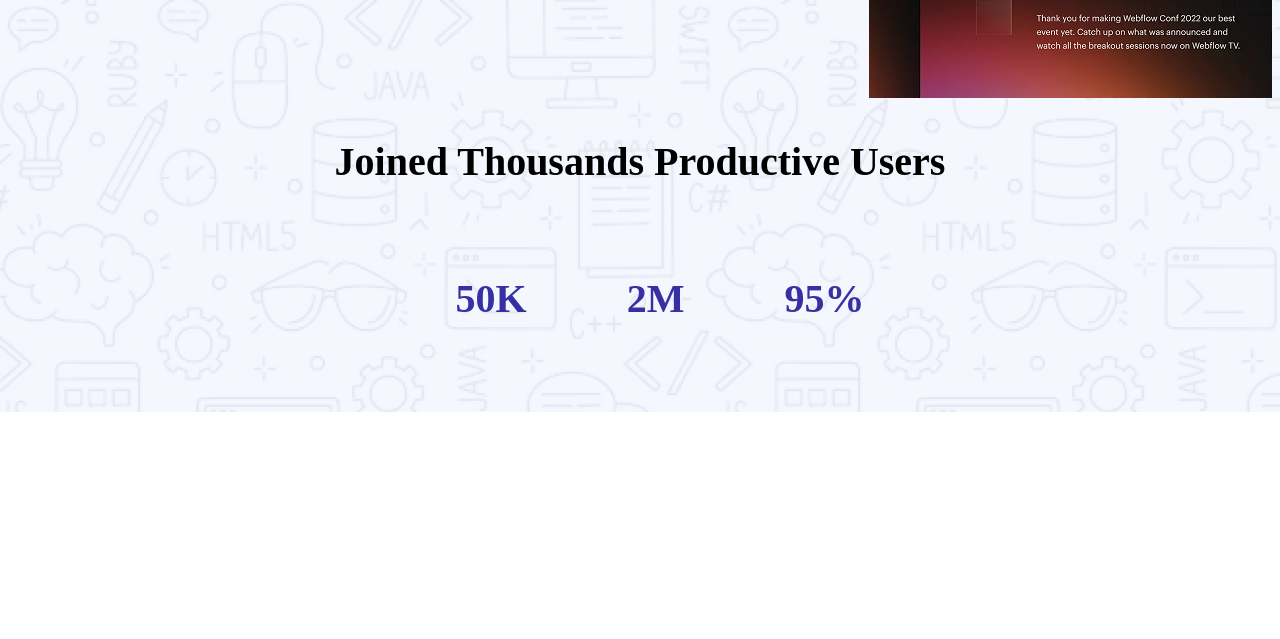
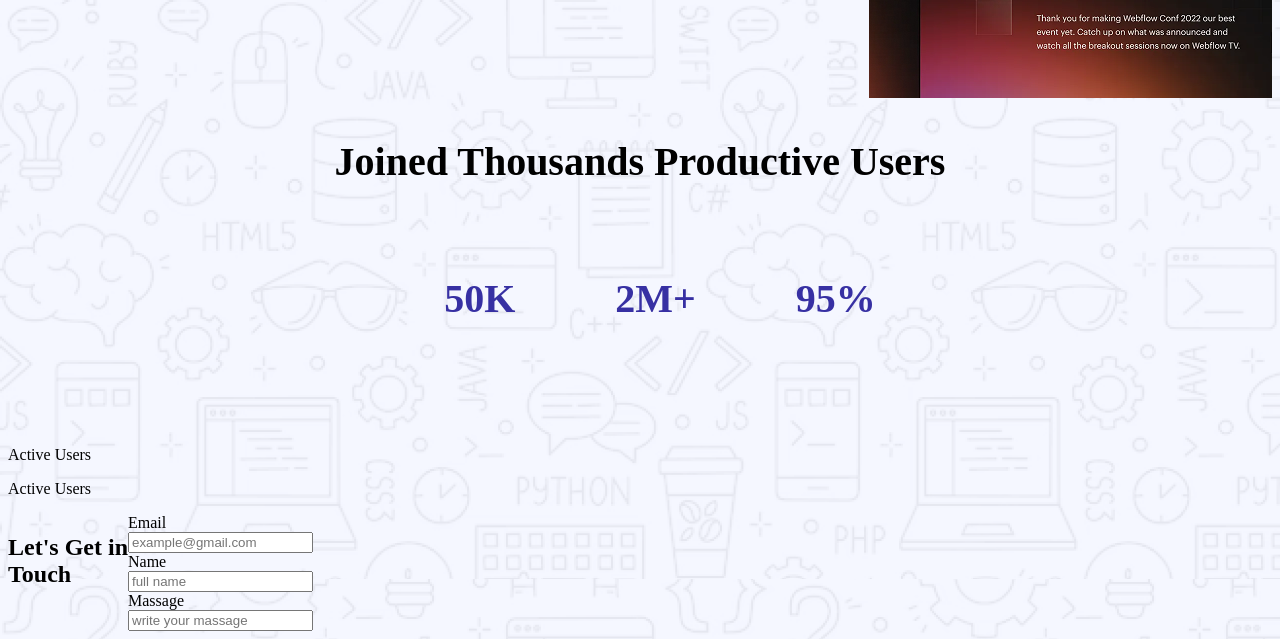
Before and after one commit to Asirul98/firt-assignment-1st-topic-, a plain HTML site: page index.html in a window 1280 px wide. Shown: the part 725-1364 px from the top of the page. Before the commit the page ends 1137 px from the top, so only its background shows below. Drawn offline with Linux system fonts and the light colour scheme; files whose address does not match are found by name.

Commit message:
add field

```diff
--- a/index.html
+++ b/index.html
@@ -44,10 +44,34 @@ body {
             <h3>Joined Thousands Productive Users</h3>
             <ul class="section-list">
                 <li>50K</li>
-                <li>2M</li>
+                <li>2M+</li>
                 <li>95%</li>
             </ul>
+            <br>
+            <p>Active Users</p>
+            <p>Active Users</p>
         </div>
+        <!-- What are Users Day -->
+         <main>
+            <section class="field">
+                 <h1>Let's Get in <br>Touch</h1>
+                <form>
+
+                    <label for="Email">Email</label>
+                    <br>
+                    <input type="Email"placeholder="example@gmail.com" name="" id="">
+                    <br>
+                    <label for="Name">Name</label>
+                    <br>
+                    <input type="Name"placeholder="full name" name="" id="">
+                    <br>
+                    <label for="Massage">Massage</label>
+                    <br>
+                    <input type="Massage" placeholder="write your massage" id="">
+
+        </form>
+         </section>
+         </main>
 
     </main>
     <footer>
--- a/styles/1st assi.css
+++ b/styles/1st assi.css
@@ -98,3 +98,13 @@ div ul li{
     display: flex;
     margin: 50px;
 }
+ div br p{
+  color: #000000;
+  font-size: 18px;
+  display: flex;
+  text-align: center;
+  justify-content: center;
+}
+.field{
+  display: flex;
+}
```
